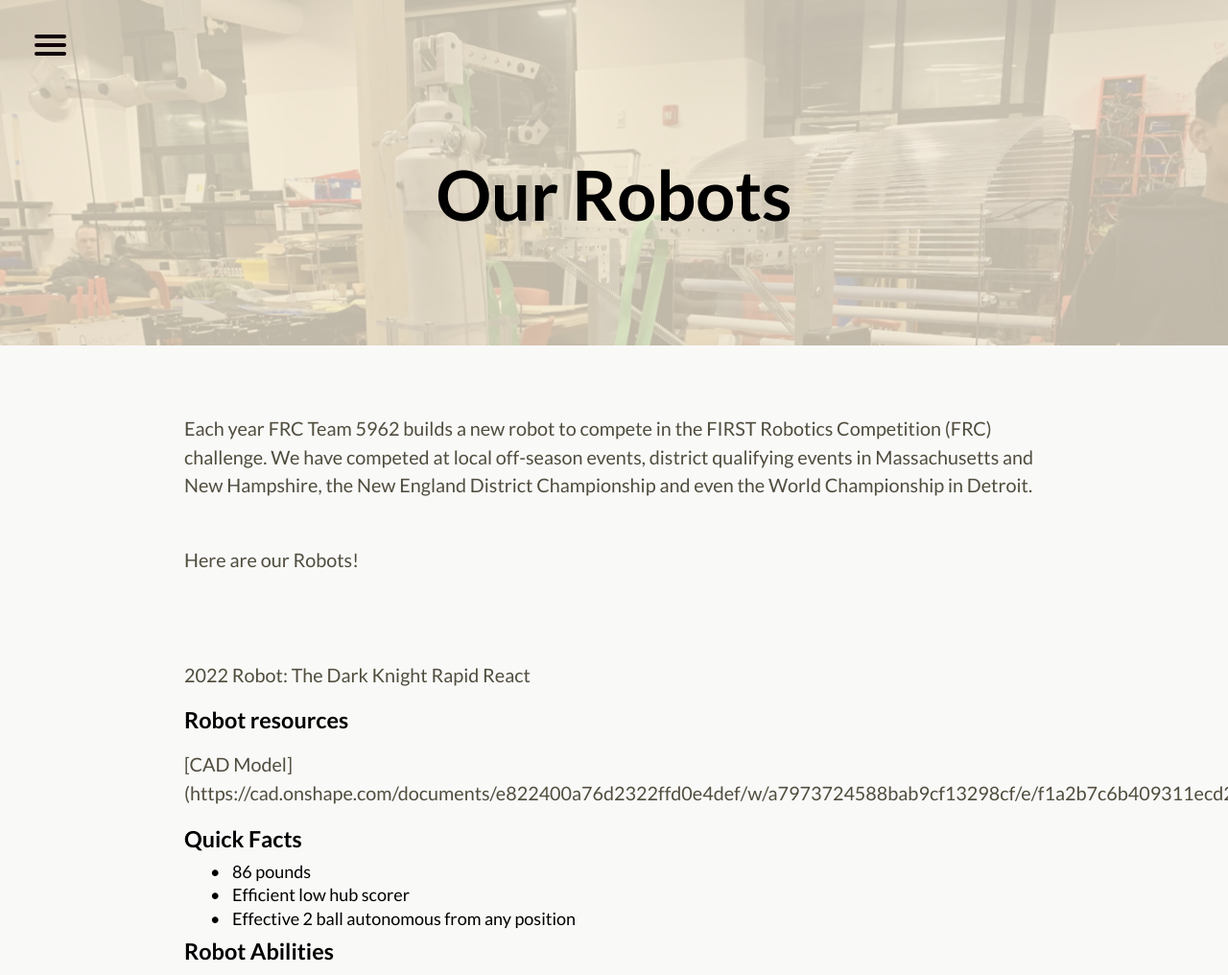
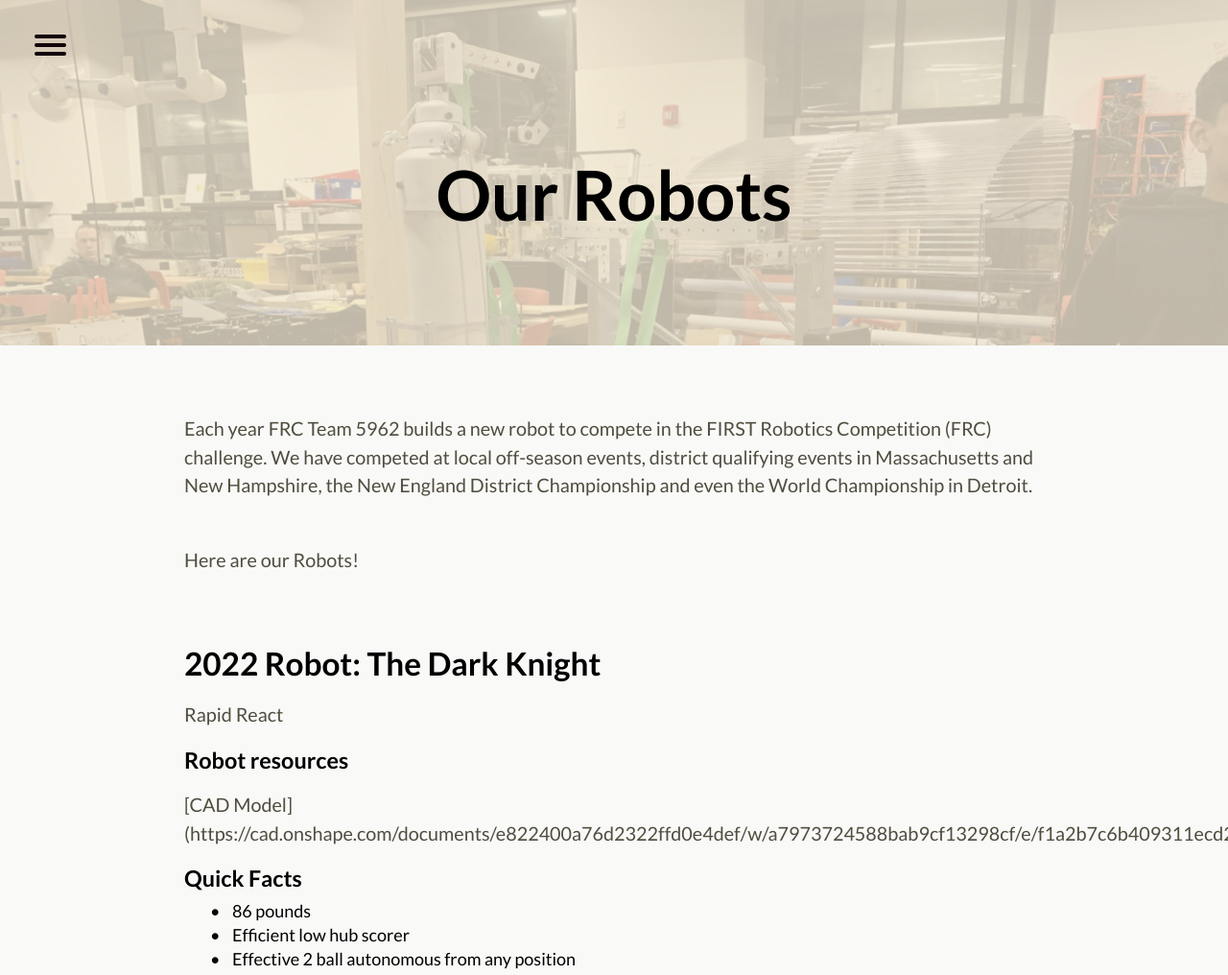
Before and after one commit to perSEVERE-5962/frc5962, a Jekyll site: the page built from robots.md, in a window 1280 px wide. Shown: the top 1016 px of the page at 96% size. Built offline with Jekyll 4.4.1, drawn with Linux system fonts in a browser that asks for light colours; some of the changed lines change nothing that is shown.

Commit message:
Updated Robots

```diff
--- a/robots.md
+++ b/robots.md
@@ -5,10 +5,15 @@ hero-title: Our Robots
 ---
 
 Each year FRC Team 5962 builds a new robot to compete in the FIRST Robotics Competition (FRC) challenge. We have competed at local off-season events, district qualifying events in Massachusetts and New Hampshire, the New England District Championship and even the World Championship in Detroit.
+<style>
+.2022{
+    fontSize = 24;
+}
 
+</style>
 <br>Here are our Robots!
 <div class="divider"></div>
-2022 Robot: The Dark Knight
+## 2022 Robot: The Dark Knight
 Rapid React
 
 ### Robot resources
```
